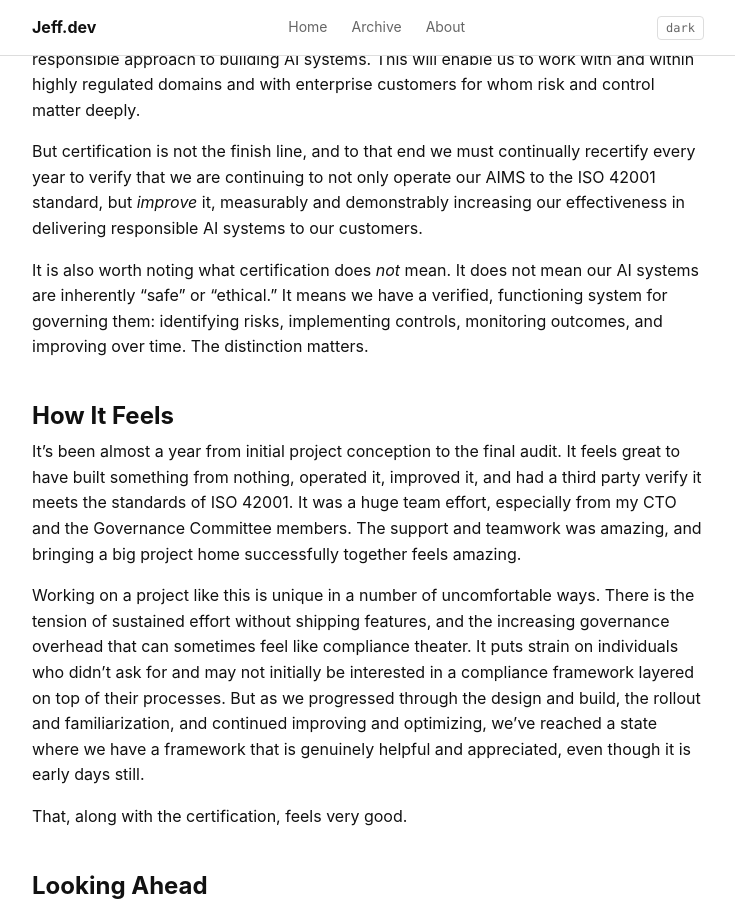
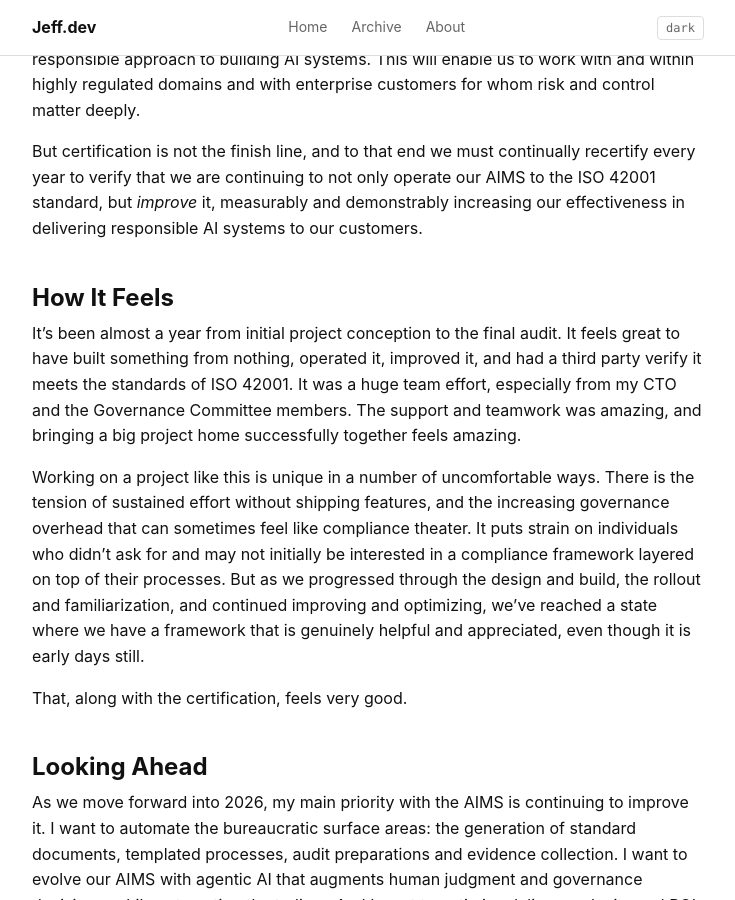
Before and after one commit to jeffgbradley2/jeffgbradley2.github.io, a Jekyll site: the page built from _posts/2026-08-12-passing-iso-42001-audit.md, in a window 1280 px wide and 900 px high, scrolled down 5150 px. Shown: the whole window, without its empty margins (272-1007 px from the left). Built offline with Jekyll 4.4.1, drawn with Linux system fonts in a browser that asks for light colours.

Commit message:
blog: Passing the ISO Audit

```diff
--- a/_posts/2026-08-12-passing-iso-42001-audit.md
+++ b/_posts/2026-08-12-passing-iso-42001-audit.md
@@ -81,8 +81,6 @@
 
 But certification is not the finish line, and to that end we must continually recertify every year to verify that we are continuing to not only operate our AIMS to the ISO 42001 standard, but _improve_ it, measurably and demonstrably increasing our effectiveness in delivering responsible AI systems to our customers.
 
-It is also worth noting what certification does _not_ mean. It does not mean our AI systems are inherently "safe" or "ethical." It means we have a verified, functioning system for governing them: identifying risks, implementing controls, monitoring outcomes, and improving over time. The distinction matters.
-
 ## How It Feels
 
 It's been almost a year from initial project conception to the final audit. It feels great to have built something from nothing, operated it, improved it, and had a third party verify it meets the standards of ISO 42001. It was a huge team effort, especially from my CTO and the Governance Committee members. The support and teamwork was amazing, and bringing a big project home successfully together feels amazing.
```
Also changed, not shown: _posts/2026-03-08-lessons-building-agents.md (+1 -0 lines), 1 other file.
